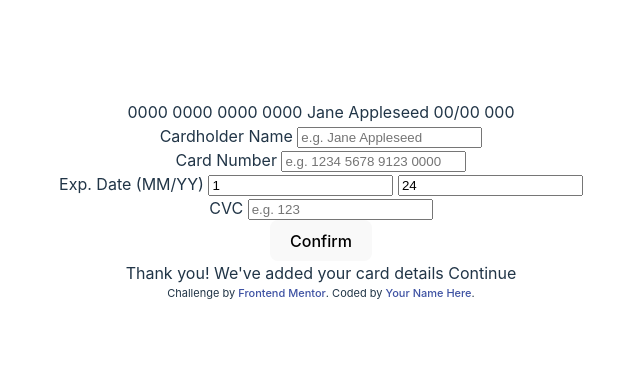
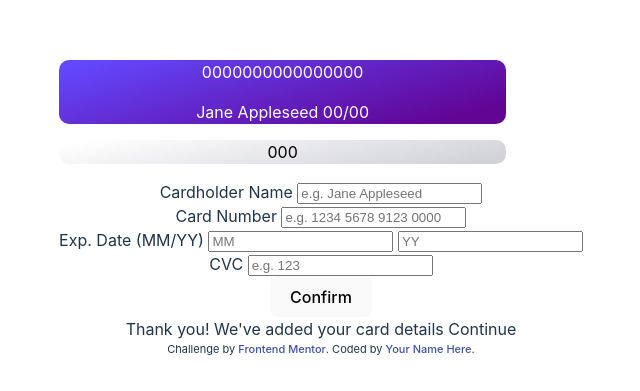
Before and after one commit to baglana/interactive-card-details-form, a Svelte app: page / in a window 1280 px wide. Shown: the part 199-590 px from the top of the page, without its empty margins (319-959 px from the left). Built offline with nearby package versions, Linux system fonts and the light colour scheme.

Commit message:
Add card

```diff
--- a/src/App.svelte
+++ b/src/App.svelte
@@ -1,41 +1,57 @@
 <script lang="ts">
-  let name = '';
-  let number = '';
-  let month = 1;
-  let year = 24;
+  import Card from './lib/Card.svelte';
+
+  type Card = {
+    number: string;
+    name: string;
+    month: string;
+    year: string
+    cvc: string;
+  };
+
+  let data: Card = {
+    number: '0000000000000000',
+    name: 'Jane Appleseed',
+    month: '00',
+    year: '00',
+    cvc: '000'
+  };
 
   function handleClick() {
     console.log("hello");
   }
+
+  function handleInput(e: Event) {
+    const target = e.target as HTMLInputElement;
+    if (target) {
+      data[target.name as keyof Card] = target.value;
+    }
+  }
 </script>
 
-0000 0000 0000 0000
-Jane Appleseed
-00/00
-
-000
+<Card {...data}/>
 
 <form action="https://httpbin.org/post" method="post">
   <div>
     <label for="name">Cardholder Name</label>
-    <input type="text" id="name" name="name" placeholder="e.g. Jane Appleseed" bind:value={name}/>
+    <input type="text" id="name" name="name" placeholder="e.g. Jane Appleseed" on:input={handleInput}/>
   </div>
 
   <div>
     <label for="number">Card Number</label>
-    <input type="text" id="number" name="number" placeholder="e.g. 1234 5678 9123 0000" bind:value={number}/>
+    <input type="text" id="number" name="number" placeholder="e.g. 1234 5678 9123 0000" on:input={handleInput}/>
   </div>
 
   <div>
     <label>Exp. Date (MM/YY)
-      <input type="number" id="month" name="month" placeholder="MM" bind:value={month}/>
-      <input type="number" id="year" name="year" placeholder="YY" bind:value={year}/>
+      <input type="number" id="month" name="month" placeholder="MM" on:input={handleInput}/>
+      <input type="number" id="year" name="year" placeholder="YY" on:input={handleInput}>
     </label>
   </div>
 
   <div>
     <label for="cvc">CVC</label>
-    <input type="number" id="cvc" name="cvc" placeholder="e.g. 123">
+    <input type="number" id="cvc" name="cvc" placeholder="e.g. 123" on:input={handleInput}>
   </div>
 
   <div>
--- /dev/null
+++ b/src/lib/Card.svelte
@@ -0,0 +1,38 @@
+<script>
+  export let name;
+  export let number;
+  export let month;
+  export let year;
+  export let cvc;
+</script>
+
+<article class="front">
+  <p>{number}</p>
+
+  <span>{name}</span>
+
+  <span>{month}/{year}</span>
+</article>
+
+<article class="back">
+  <p>{cvc}</p>
+</article>
+
+<style>
+  article {
+      width: 27.9375rem;
+      /*height: 15.3125rem;*/
+      flex-shrink: 0;
+      border-radius: 0.625rem;
+
+      &.front {
+          background: linear-gradient(164deg, #6348FE 4.74%, #610595 88.83%);
+          color: #fff;
+      }
+
+      &.back {
+          background: linear-gradient(169deg, #FFF 5%, #D2D3D9 91.69%);
+          color: #000;
+      }
+  }
+</style>
```
